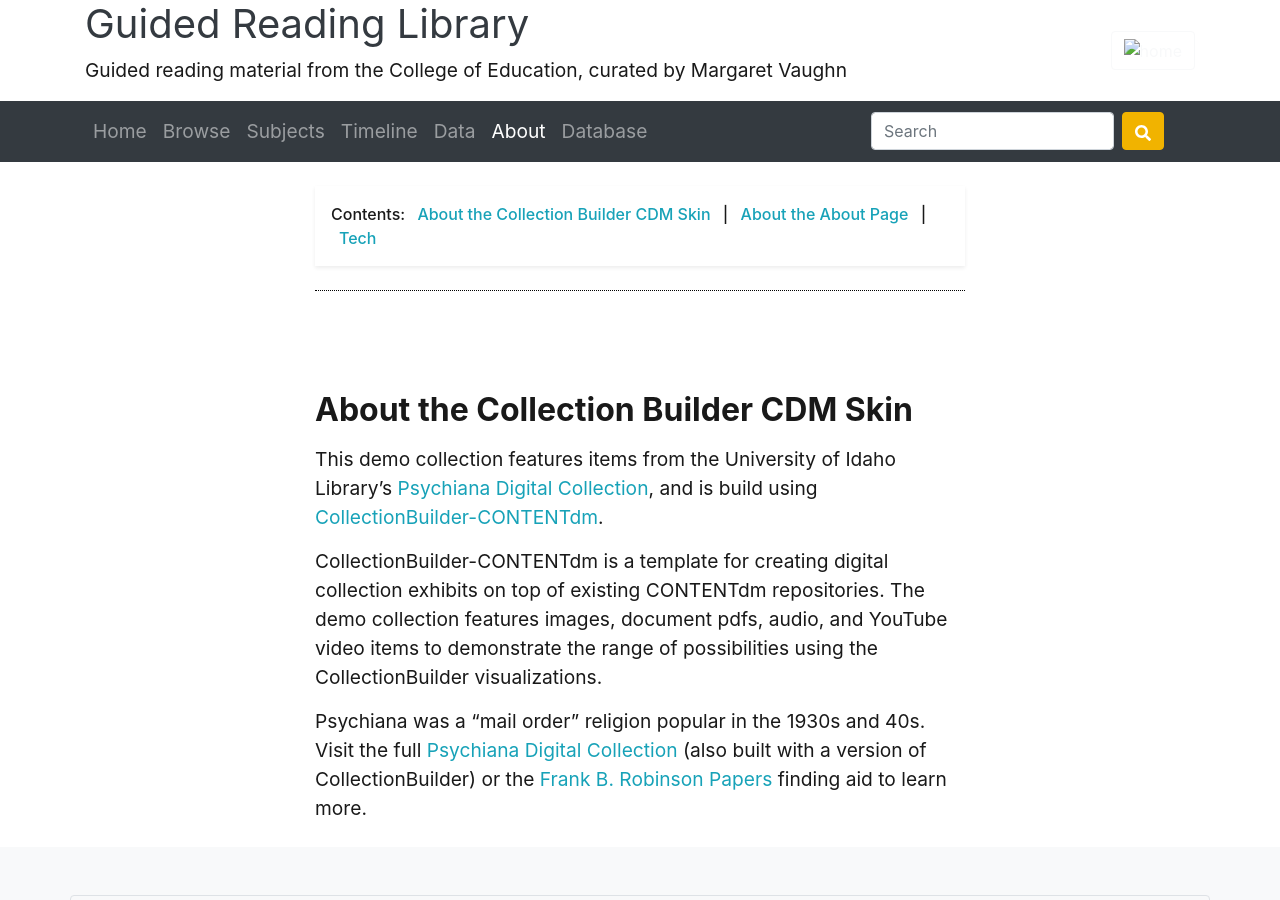
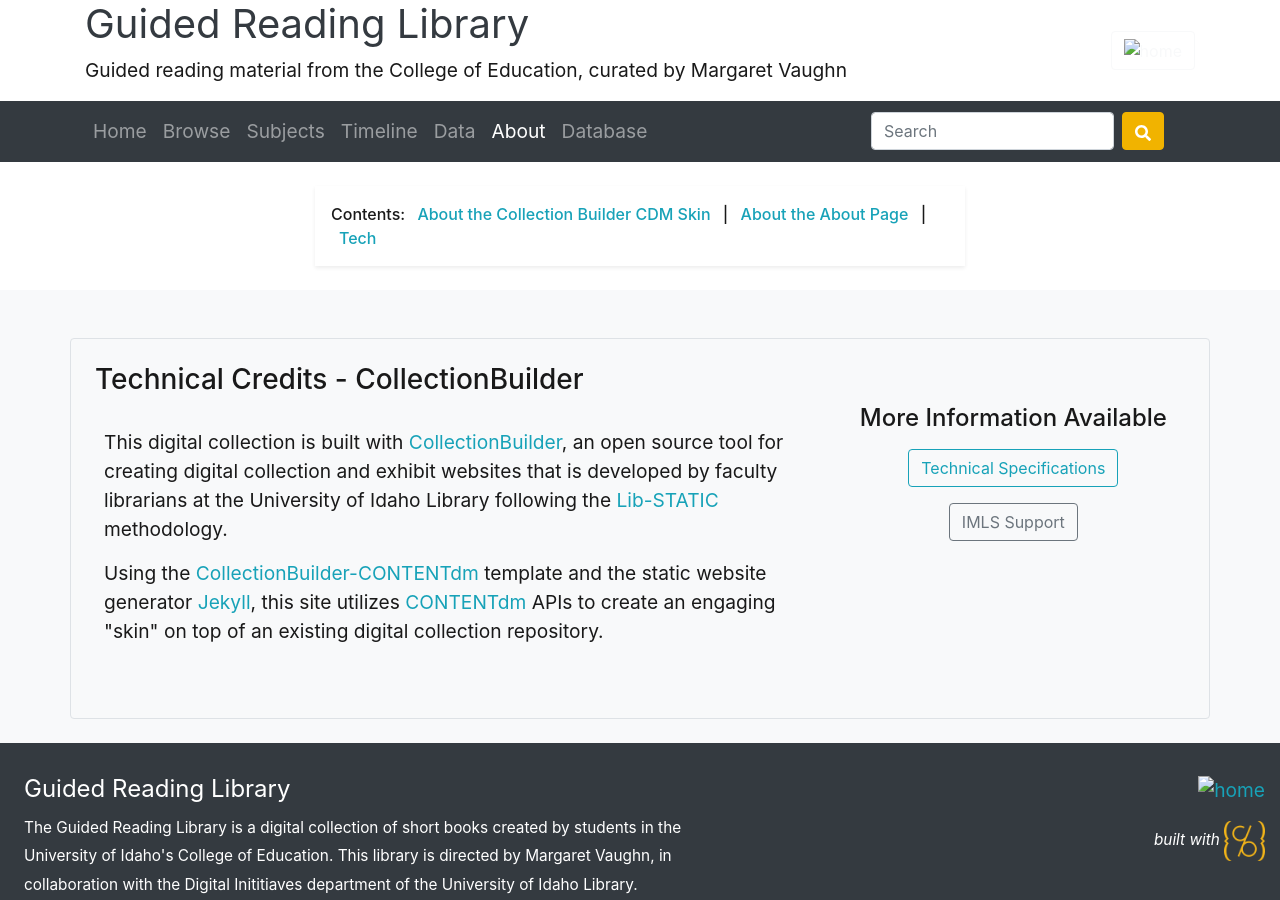
Before and after one commit to NikiJD/guidedreadingCB, a Jekyll site: the page built from pages/about.md, in a window 1280 px wide and 900 px high. Built offline with Jekyll 4.4.1, drawn with Linux system fonts in a browser that asks for light colours.

Commit message:
removed info on collectionbuilder

```diff
--- a/pages/about.md
+++ b/pages/about.md
@@ -7,13 +7,3 @@ permalink: /about.html
 ---
 
 {% include feature/nav-menu.html sections="About the Collection Builder CDM Skin;About the About Page" %}
-
-## About the Collection Builder CDM Skin
-
-This demo collection features items from the University of Idaho Library's [Psychiana Digital Collection](https://www.lib.uidaho.edu/digital/psychiana/), and is build using [CollectionBuilder-CONTENTdm](https://github.com/CollectionBuilder/collectionbuilder-contentdm).
-
-CollectionBuilder-CONTENTdm is a template for creating digital collection exhibits on top of existing CONTENTdm repositories.
-The demo collection features images, document pdfs, audio, and YouTube video items to demonstrate the range of possibilities using the CollectionBuilder visualizations.
-
-Psychiana was a "mail order" religion popular in the 1930s and 40s.
-Visit the full [Psychiana Digital Collection](https://www.lib.uidaho.edu/digital/psychiana/) (also built with a version of CollectionBuilder) or the [Frank B. Robinson Papers](http://archiveswest.orbiscascade.org/ark:/80444/xv97133/op=fstyle.aspx?t=k&q=psychiana) finding aid to learn more.
```
